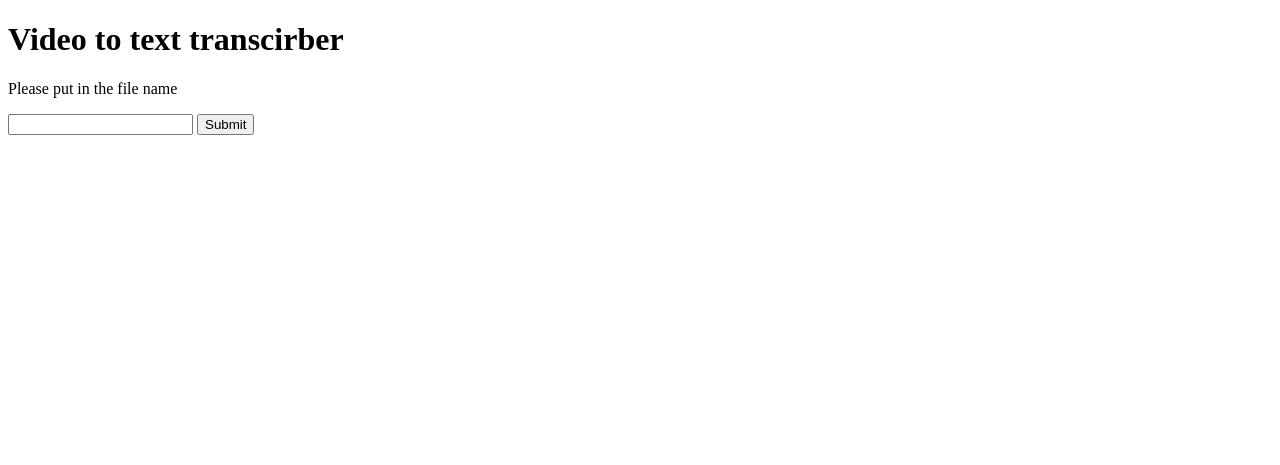
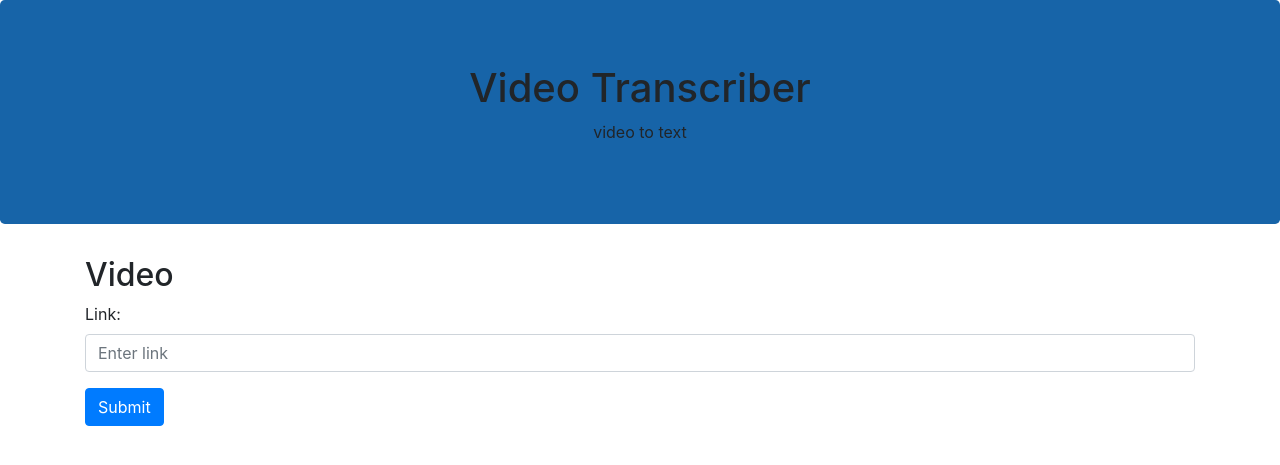
Before and after one commit to dung-huynh/tags, a Flask app: page / in a window 1280 px wide. Shown: the top 465 px of the page. Run offline with Flask 2, Linux system fonts and the light colour scheme; some libraries are stand-ins or nearby versions.

Commit message:
Using bootstrap, added beautifiers

```diff
--- a/templates/home.html
+++ b/templates/home.html
@@ -4,14 +4,31 @@
     <meta charset="UTF-8">
     <meta name="viewport" content="width=device-width, initial-scale=1.0">
     <meta http-equiv="X-UA-Compatible" content="ie=edge">
+    <link rel="stylesheet" href="https://maxcdn.bootstrapcdn.com/bootstrap/4.1.3/css/bootstrap.min.css">
+    <script src="https://ajax.googleapis.com/ajax/libs/jquery/3.3.1/jquery.min.js"></script>
+    <script src="https://cdnjs.cloudflare.com/ajax/libs/popper.js/1.14.3/umd/popper.min.js"></script>
+    <script src="https://maxcdn.bootstrapcdn.com/bootstrap/4.1.3/js/bootstrap.min.js"></script>
     <title>Tags</title>
 </head>
-<body>
-    <h1>Video to text transcirber</h1>
-    <p>Please put in the file name</p>
-    <form method="POST">
-        <input name="text">
-        <input type="submit">
-    </form>
-</body>
+    <body>
+        <style>
+            .jumbotron{
+            background : #1764a8 !important;
+            }
+        </style>
+        <div class="jumbotron text-center">
+            <h1>Video Transcriber</h1>
+            <p>video to text</p>
+        </div>
+        <div class="container">
+                <h2>Video</h2>
+                <form method="POST">
+                  <div class="form-group">
+                    <label for="link">Link:</label>
+                    <input type="link" class="form-control" id="link" placeholder="Enter link" name="link">
+                  </div>
+                  <button type="submit" class="btn btn-primary">Submit</button>
+                </form>
+              </div>
+    </body>
 </html>
```
